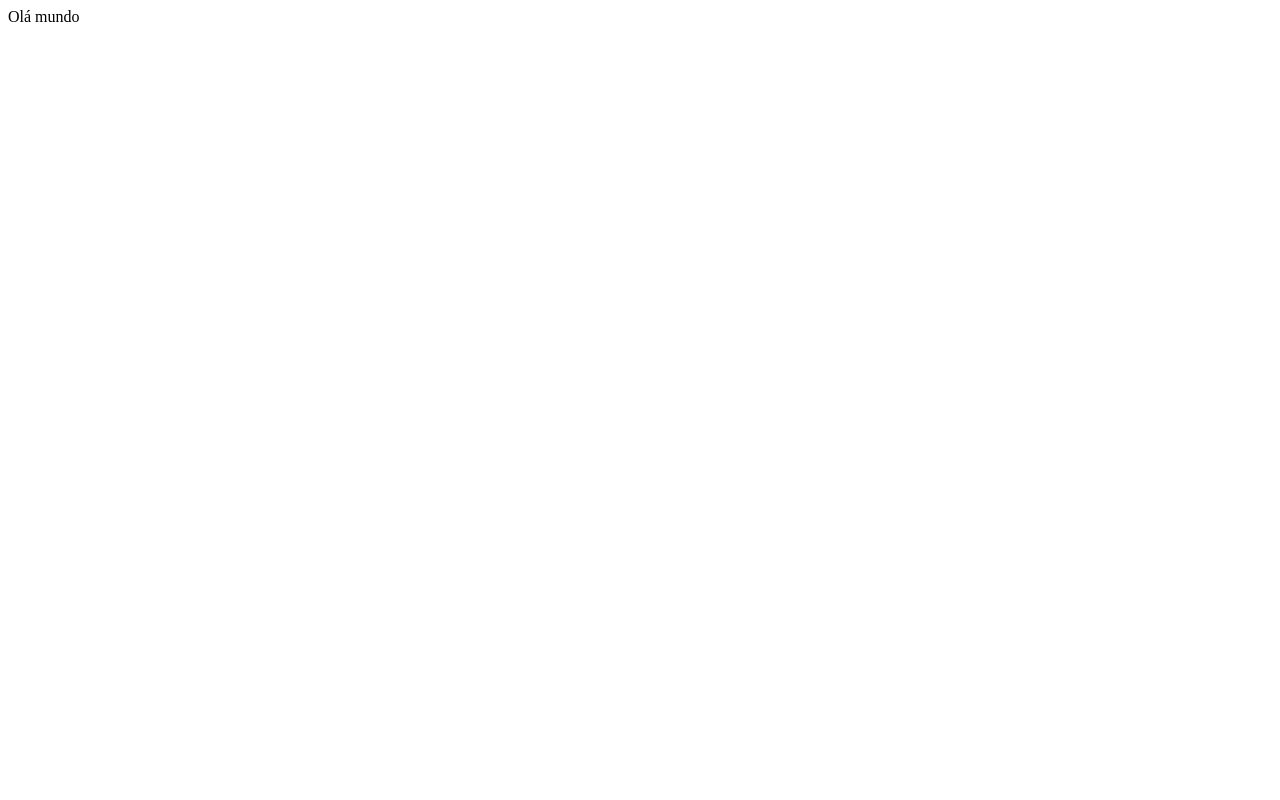
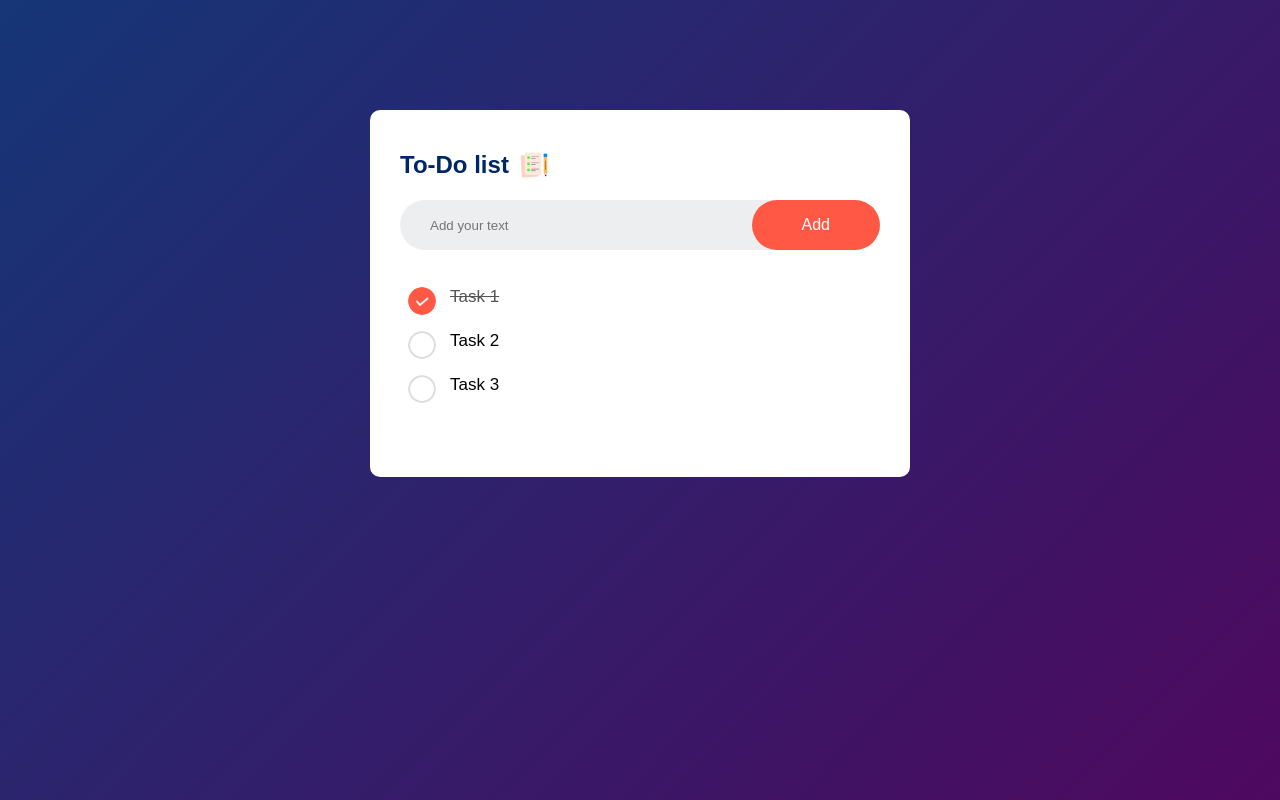
Before and after one commit to lucas-lima-developer/html-css-javascript, a plain HTML site: page to-do-list-html-css-javascript/index.html in a window 1280 px wide. Drawn offline with Linux system fonts and the light colour scheme.

Commit message:
feat: add task list html and css

```diff
--- a/to-do-list-html-css-javascript/index.html
+++ b/to-do-list-html-css-javascript/index.html
@@ -1 +1,25 @@
-Olá mundo
+<!DOCTYPE html>
+<html lang="en">
+  <head>
+    <meta charset="UTF-8" />
+    <meta name="viewport" content="width=device-width, initial-scale=1.0" />
+    <link rel="stylesheet" href="style.css" />
+    <title>To-do List</title>
+  </head>
+  <body>
+    <div class="container">
+      <div class="todo-app">
+        <h2>To-Do list <img src="./img/icon.png" alt=""></h2>
+        <div class="row">
+            <input type="text" id="input-box" placeholder="Add your text">
+            <button>Add</button>
+        </div>
+        <ul id="list-container">
+            <li class="checked">Task 1</li>
+            <li>Task 2</li>
+            <li>Task 3</li>
+        </ul>
+      </div>
+    </div>
+  </body>
+</html>
--- /dev/null
+++ b/to-do-list-html-css-javascript/style.css
@@ -0,0 +1,95 @@
+* {
+  padding: 0;
+  margin: 0;
+  box-sizing: border-box;
+  font-family: "Poppins", sans-serif;
+}
+
+.container {
+  width: 100%;
+  min-height: 100vh;
+  background: linear-gradient(135deg, #153677, #4e085f);
+  padding: 10px;
+}
+
+.todo-app {
+  width: 100%;
+  max-width: 540px;
+  background-color: #fff;
+  margin: 100px auto 20px;
+  padding: 40px 30px 70px;
+  border-radius: 10px;
+}
+
+.todo-app h2 {
+  color: #002765;
+  display: flex;
+  align-items: center;
+  margin-bottom: 20px;
+}
+
+.todo-app h2 img {
+  width: 30px;
+  margin-left: 10px;
+}
+
+.row {
+  display: flex;
+  align-items: center;
+  justify-content: space-between;
+  background-color: #edeef0;
+  border-radius: 30px;
+  padding-left: 20px;
+  margin-bottom: 25px;
+}
+
+input {
+  flex: 1;
+  border: none;
+  outline: none;
+  background-color: transparent;
+  padding: 10px;
+}
+
+button {
+  border: none;
+  outline: none;
+  padding: 16px 50px;
+  background-color: #ff5945;
+  color: #fff;
+  font-size: 16px;
+  cursor: pointer;
+  border-radius: 40px;
+}
+
+ul li {
+  list-style: none;
+  font-size: 17px;
+  padding: 12px 8px 12px 50px;
+  user-select: none;
+  cursor: pointer;
+  position: relative;
+}
+
+ul li::before {
+    content: '';
+    position: absolute;
+    height: 28px;
+    width: 28px;
+    border-radius: 50%;
+    background-image: url(img/unchecked.png);
+    background-size: cover;
+    background-position: center;
+    top: 12px;
+    left: 8px;
+}
+
+ul li.checked {
+    color: #555;
+    text-decoration: line-through;
+}
+
+
+ul li.checked::before {
+    background-image: url(img/checked.png);
+}
```
